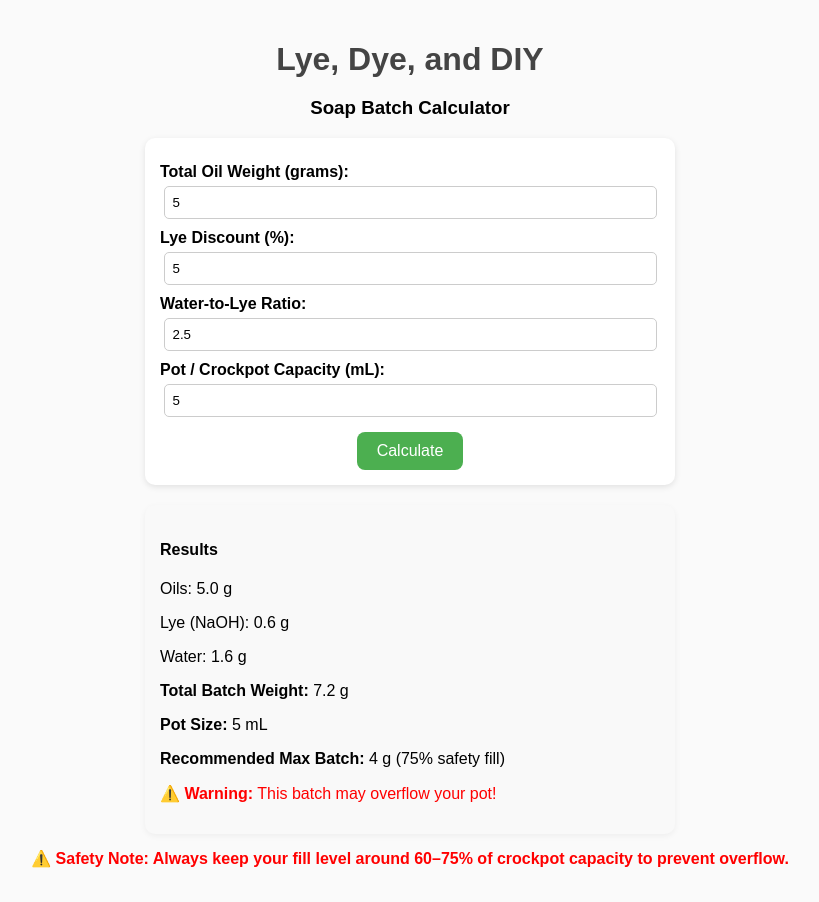
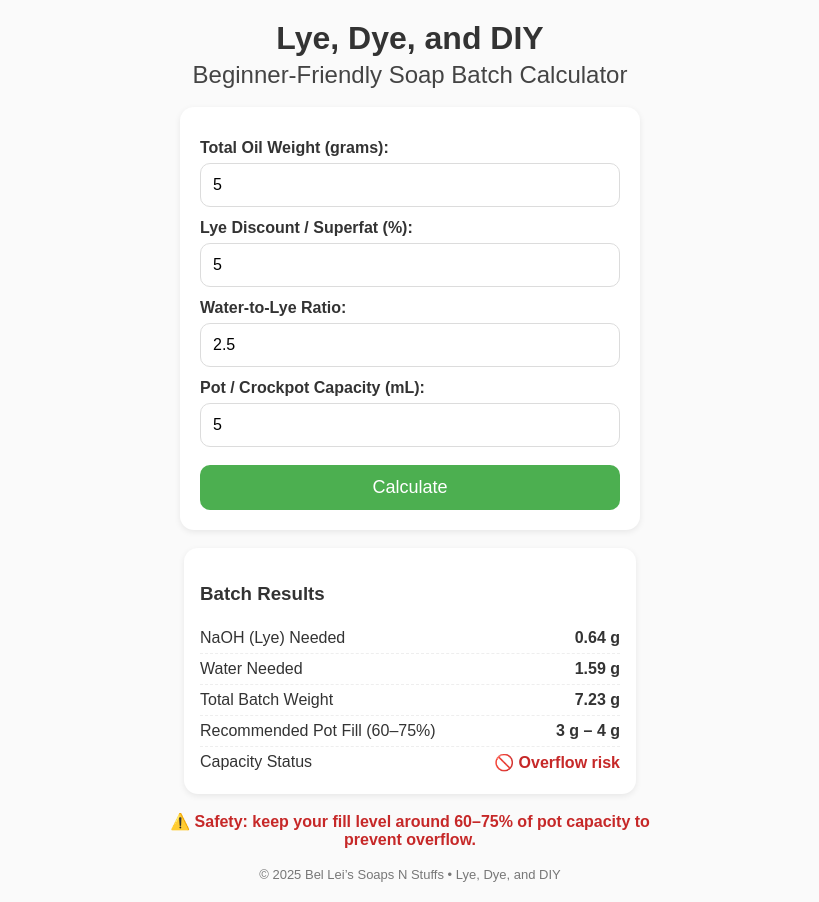
Before and after one commit to belleissns/Lye-Dye-DIY, a plain HTML site: page index.html in a window 1280 px wide. Both pictures are taken after typing "5", "5" into the empty fields and a click on the button "Calculate". Shown: the whole page, without its empty margins (230-1049 px from the left). Drawn offline with Linux system fonts and the light colour scheme.

Commit message:
Update index.html

```diff
--- a/index.html
+++ b/index.html
@@ -5,148 +5,126 @@
   <meta name="viewport" content="width=device-width, initial-scale=1.0" />
   <title>Lye, Dye, and DIY - Soap Calculator</title>
 
-  <!-- App Icons & Manifest -->
+  <!-- PWA / Icons -->
   <link rel="manifest" href="manifest.json" />
   <link rel="icon" type="image/png" sizes="192x192" href="icons/icon-192.png" />
   <link rel="icon" type="image/png" sizes="512x512" href="icons/icon-512.png" />
+  <meta name="theme-color" content="#4CAF50" />
 
   <style>
-    body {
-      font-family: Arial, sans-serif;
-      background: #fafafa;
-      margin: 0;
-      padding: 20px;
-      text-align: center;
-    }
-    h1 {
-      color: #444;
-      margin-bottom: 10px;
-    }
-    form {
-      background: #fff;
-      padding: 15px;
-      border-radius: 10px;
-      max-width: 500px;
-      margin: auto;
-      box-shadow: 0 2px 6px rgba(0,0,0,0.1);
-    }
-    label {
-      display: block;
-      text-align: left;
-      margin-top: 10px;
-      font-weight: bold;
-    }
-    input, select {
-      width: 95%;
-      padding: 8px;
-      margin-top: 5px;
-      border-radius: 5px;
-      border: 1px solid #ccc;
-    }
-    button {
-      background: #4CAF50;
-      color: white;
-      padding: 10px 20px;
-      margin-top: 15px;
-      border: none;
-      border-radius: 8px;
-      cursor: pointer;
-      font-size: 16px;
-    }
-    button:hover {
-      background: #45a049;
-    }
-    .results {
-      margin-top: 20px;
-      background: #f9f9f9;
-      padding: 15px;
-      border-radius: 10px;
-      box-shadow: 0 2px 6px rgba(0,0,0,0.05);
-      max-width: 500px;
-      margin-left: auto;
-      margin-right: auto;
-      text-align: left;
-    }
-    .warning {
-      color: red;
-      font-weight: bold;
-      margin-top: 15px;
-    }
+    :root { --card:#ffffff; --bg:#fafafa; --text:#333; --shadow:0 2px 6px rgba(0,0,0,.08); }
+    body { font-family: Arial, sans-serif; margin:0; padding:20px; background:var(--bg); color:var(--text); text-align:center; }
+    h1 { margin: 0 0 4px; }
+    h2 { margin: 0 0 18px; font-weight: 500; color:#444; }
+    form { background:var(--card); padding:20px; border-radius:14px; box-shadow:var(--shadow); max-width:420px; margin:18px auto; text-align:left; }
+    label { display:block; margin-top:12px; font-weight:700; }
+    input { width:100%; padding:12px; margin-top:6px; border-radius:10px; border:1px solid #dcdcdc; font-size:16px; box-sizing:border-box; }
+    button { width:100%; padding:12px; margin-top:18px; font-size:18px; background:#4CAF50; color:#fff; border:none; border-radius:10px; cursor:pointer; }
+    button:hover { background:#409f47; }
+    .results { background:#fff; box-shadow:var(--shadow); border-radius:14px; padding:16px; max-width:420px; margin:18px auto; text-align:left; display:none; }
+    .row { display:flex; justify-content:space-between; padding:6px 0; border-bottom:1px dashed #eee; }
+    .row:last-child { border-bottom:none; }
+    .ok { color:#2e7d32; font-weight:700; }
+    .warn { color:#e65100; font-weight:700; }
+    .danger { color:#c62828; font-weight:700; }
+    .note { max-width:520px; margin:10px auto; color:#c62828; font-weight:700; }
+    footer { margin-top:18px; color:#777; font-size:13px; }
   </style>
 </head>
-  <script>
-  if ('serviceWorker' in navigator) {
-    window.addEventListener('load', () => {
-      navigator.serviceWorker.register('./sw.js')
-        .then(() => console.log('✅ Service worker registered'))
-        .catch(err => console.error('SW registration failed:', err));
-    });
-  }
-  </script>
 <body>
   <h1>Lye, Dye, and DIY</h1>
-  <h3>Soap Batch Calculator</h3>
+  <h2>Beginner-Friendly Soap Batch Calculator</h2>
 
   <form id="calcForm">
-    <label for="oilWeight">Total Oil Weight (grams):</label>
-    <input type="number" id="oilWeight" required />
+    <label>Total Oil Weight (grams):</label>
+    <input type="number" id="oilWeight" inputmode="decimal" placeholder="e.g., 1000" required />
 
-    <label for="lyeDiscount">Lye Discount (%):</label>
+    <label>Lye Discount / Superfat (%):</label>
     <input type="number" id="lyeDiscount" value="5" min="0" max="15" />
 
-    <label for="waterRatio">Water-to-Lye Ratio:</label>
+    <label>Water-to-Lye Ratio:</label>
     <input type="number" id="waterRatio" step="0.1" value="2.5" />
 
-    <label for="potSize">Pot / Crockpot Capacity (mL):</label>
-    <input type="number" id="potSize" />
-
+    <label>Pot / Crockpot Capacity (mL):</label>
+    <input type="number" id="potCapacity" placeholder="optional, for safety check" />
     <button type="submit">Calculate</button>
   </form>
 
-  <div class="results" id="results"></div>
-
-  <div class="warning">
-    ⚠️ Safety Note: Always keep your fill level around 60–75% of crockpot capacity to prevent overflow.
+  <div class="results" id="resultsBox">
+    <h3>Batch Results</h3>
+    <div class="row"><span>NaOH (Lye) Needed</span><strong><span id="lyeNeeded"></span> g</strong></div>
+    <div class="row"><span>Water Needed</span><strong><span id="waterNeeded"></span> g</strong></div>
+    <div class="row"><span>Total Batch Weight</span><strong><span id="totalBatch"></span> g</strong></div>
+    <div class="row"><span>Recommended Pot Fill (60–75%)</span><strong><span id="potFill"></span></strong></div>
+    <div class="row"><span>Capacity Status</span><strong id="capStatus"></strong></div>
   </div>
 
+  <p class="note">⚠️ Safety: keep your fill level around <b>60–75%</b> of pot capacity to prevent overflow.</p>
+
+  <footer>© 2025 Bel Lei’s Soaps N Stuffs • Lye, Dye, and DIY</footer>
+
+  <!-- Calculator logic + SW registration -->
   <script>
-    document.getElementById("calcForm").addEventListener("submit", function(event) {
-      event.preventDefault();
+    // Beginner-friendly math (single average SAP for demo): NaOH ≈ 0.134 g per g oils
+    // In the full app we’ll switch to per-oil SAPs; this keeps the demo safe & simple.
+    const SAP_NAOH_AVG = 0.134;
 
-      const oilWeight = parseFloat(document.getElementById("oilWeight").value);
-      const lyeDiscount = parseFloat(document.getElementById("lyeDiscount").value);
-      const waterRatio = parseFloat(document.getElementById("waterRatio").value);
-      const potSize = parseFloat(document.getElementById("potSize").value);
+    document.getElementById('calcForm').addEventListener('submit', function (e) {
+      e.preventDefault();
 
-      // Example: rough NaOH usage (0.134 * oils)
-      let lyeNeeded = oilWeight * 0.134;
-      let discount = (lyeDiscount / 100) * lyeNeeded;
-      let finalLye = lyeNeeded - discount;
-      let waterNeeded = finalLye * waterRatio;
+      const oils = parseFloat(document.getElementById('oilWeight').value);
+      const sf   = parseFloat(document.getElementById('lyeDiscount').value) || 0;
+      const r    = parseFloat(document.getElementById('waterRatio').value)  || 2.5;
+      const pot  = parseFloat(document.getElementById('potCapacity').value);
 
-      let batchVolume = oilWeight + waterNeeded + finalLye;
+      if (isNaN(oils) || oils <= 0) { alert('Enter a valid total oil weight.'); return; }
 
-      let html = `
-        <h4>Results</h4>
-        <p>Oils: ${oilWeight.toFixed(1)} g</p>
-        <p>Lye (NaOH): ${finalLye.toFixed(1)} g</p>
-        <p>Water: ${waterNeeded.toFixed(1)} g</p>
-        <p><strong>Total Batch Weight:</strong> ${batchVolume.toFixed(1)} g</p>
-      `;
+      // Raw NaOH then apply superfat (lye discount)
+      let lyeRaw = oils * SAP_NAOH_AVG;
+      let lye    = lyeRaw * (1 - (sf / 100));
 
-      if (potSize && potSize > 0) {
-        let safeMax = potSize * 0.75;
-        html += `<p><strong>Pot Size:</strong> ${potSize} mL</p>`;
-        html += `<p><strong>Recommended Max Batch:</strong> ${safeMax.toFixed(0)} g (75% safety fill)</p>`;
-        if (batchVolume > safeMax) {
-          html += `<p style="color:red"><b>⚠️ Warning:</b> This batch may overflow your pot!</p>`;
-        } else {
-          html += `<p style="color:green"><b>✓ Safe:</b> Batch fits within recommended safety range.</p>`;
-        }
+      // Water by ratio to lye
+      let water  = lye * r;
+
+      // Total batch (g) — good proxy for mL for capacity check
+      let total  = oils + lye + water;
+
+      // Write results
+      document.getElementById('lyeNeeded').textContent   = lye.toFixed(2);
+      document.getElementById('waterNeeded').textContent = water.toFixed(2);
+      document.getElementById('totalBatch').textContent  = total.toFixed(2);
+
+      // Capacity advisory
+      let status = '—';
+      let fillTxt = 'N/A';
+      if (!isNaN(pot) && pot > 0) {
+        const min = pot * 0.60, max = pot * 0.75;
+        fillTxt = `${min.toFixed(0)} g – ${max.toFixed(0)} g`;
+
+        if (total <= max) status = '✓ Safe';                // green
+        else if (total <= pot) status = '⚠️ High (reduce)'; // yellow
+        else status = '🚫 Overflow risk';                    // red
       }
+      document.getElementById('potFill').textContent = fillTxt;
 
-      document.getElementById("results").innerHTML = html;
+      const capEl = document.getElementById('capStatus');
+      capEl.textContent = status;
+      capEl.className = '';
+      if (status.startsWith('✓')) capEl.classList.add('ok');
+      else if (status.startsWith('⚠️')) capEl.classList.add('warn');
+      else if (status.startsWith('🚫')) capEl.classList.add('danger');
+
+      document.getElementById('resultsBox').style.display = 'block';
     });
+
+    // PWA service worker
+    if ('serviceWorker' in navigator) {
+      window.addEventListener('load', () => {
+        navigator.serviceWorker.register('./sw.js')
+          .then(() => console.log('✅ Service worker registered'))
+          .catch(err => console.error('SW registration failed:', err));
+      });
+    }
   </script>
 </body>
 </html>
```
